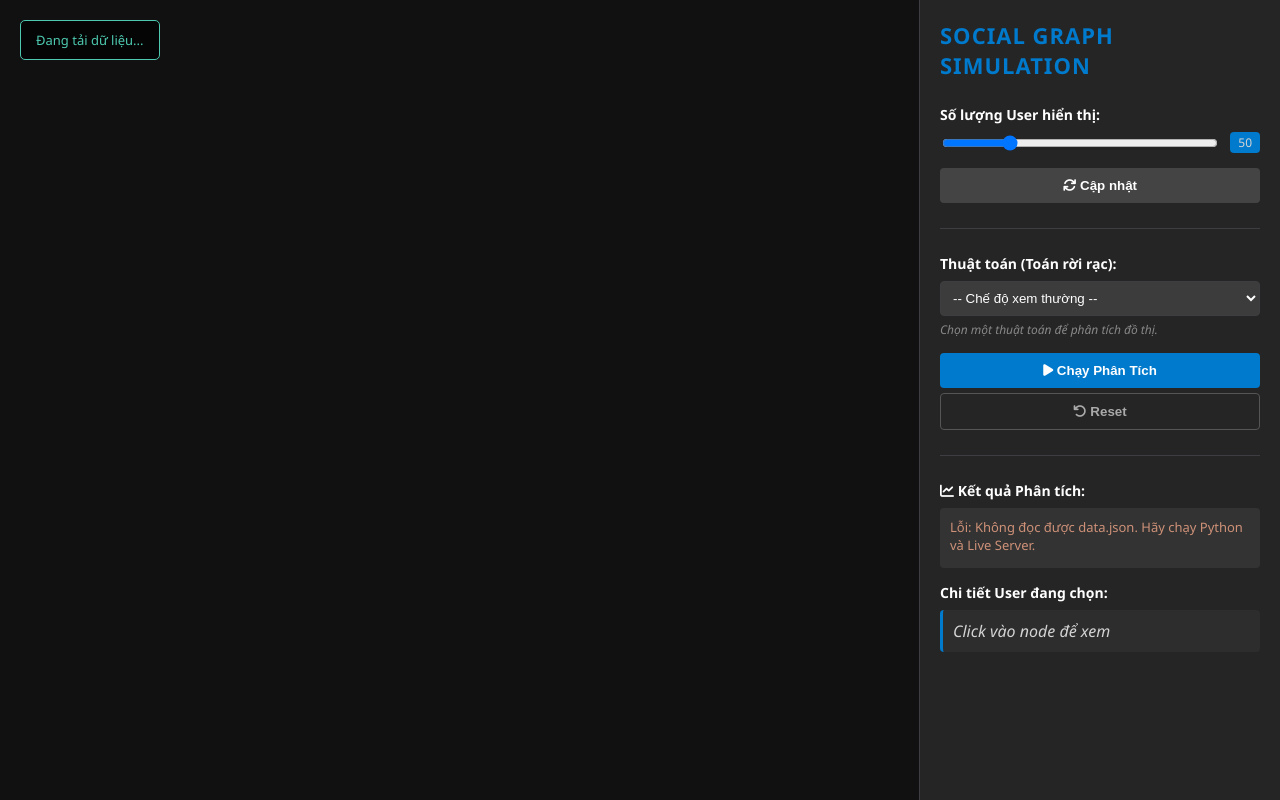
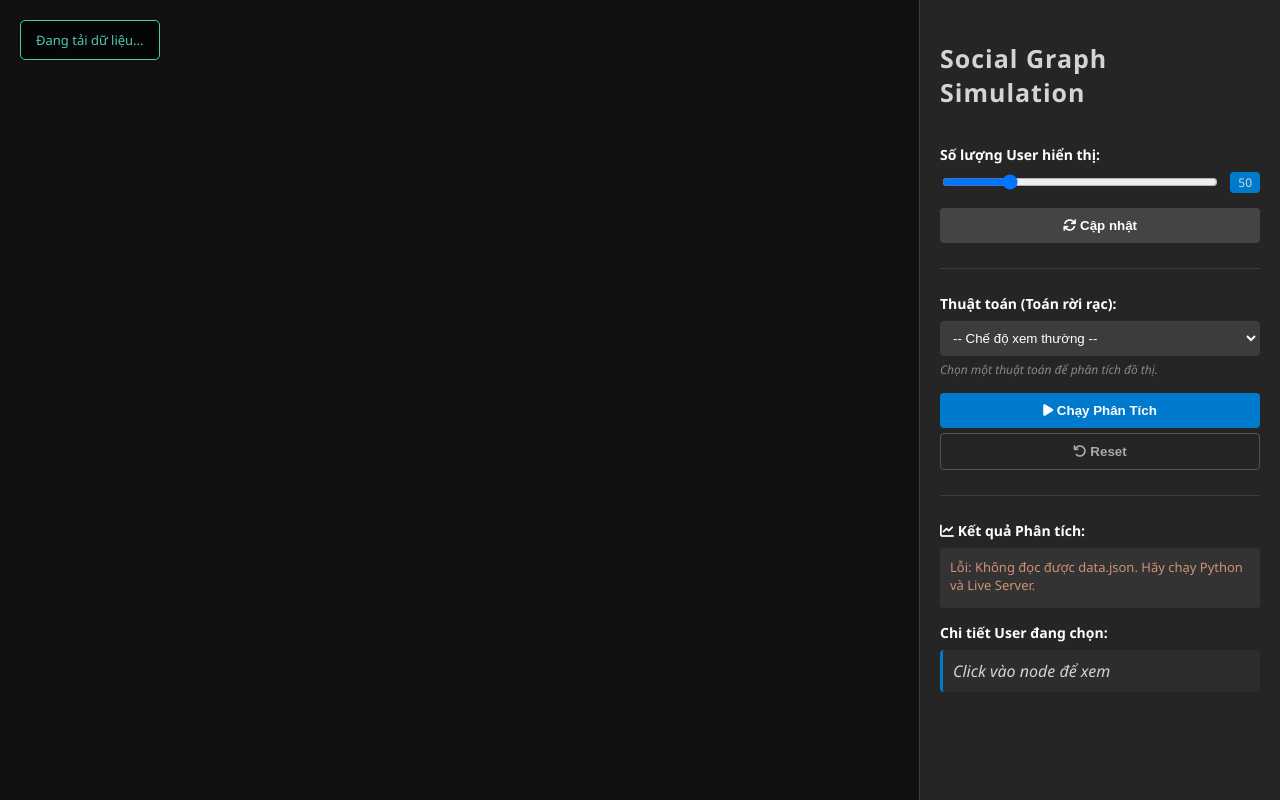
Before and after one commit to Ready-92/Mophongmangxahoi, a plain HTML site: page index.html in a window 1280 px wide. Drawn offline with nearby package versions, Linux system fonts and the light colour scheme.

Commit message:
Update style.css

```diff
--- a/style.css
+++ b/style.css
@@ -58,11 +58,13 @@ body {
     box-shadow: -2px 0 10px rgba(0,0,0,0.3);
 }
 
+
+
 .app-title {
-    margin: 0 0 10px 0;
-    color: var(--accent-color);
-    font-size: 22px;
-    text-transform: uppercase;
+    color: var(--text-color);
+    font-weight: 600;
+    font-size: 25px;
+    text-transform: center;
     letter-spacing: 1px;
 }
 
```
